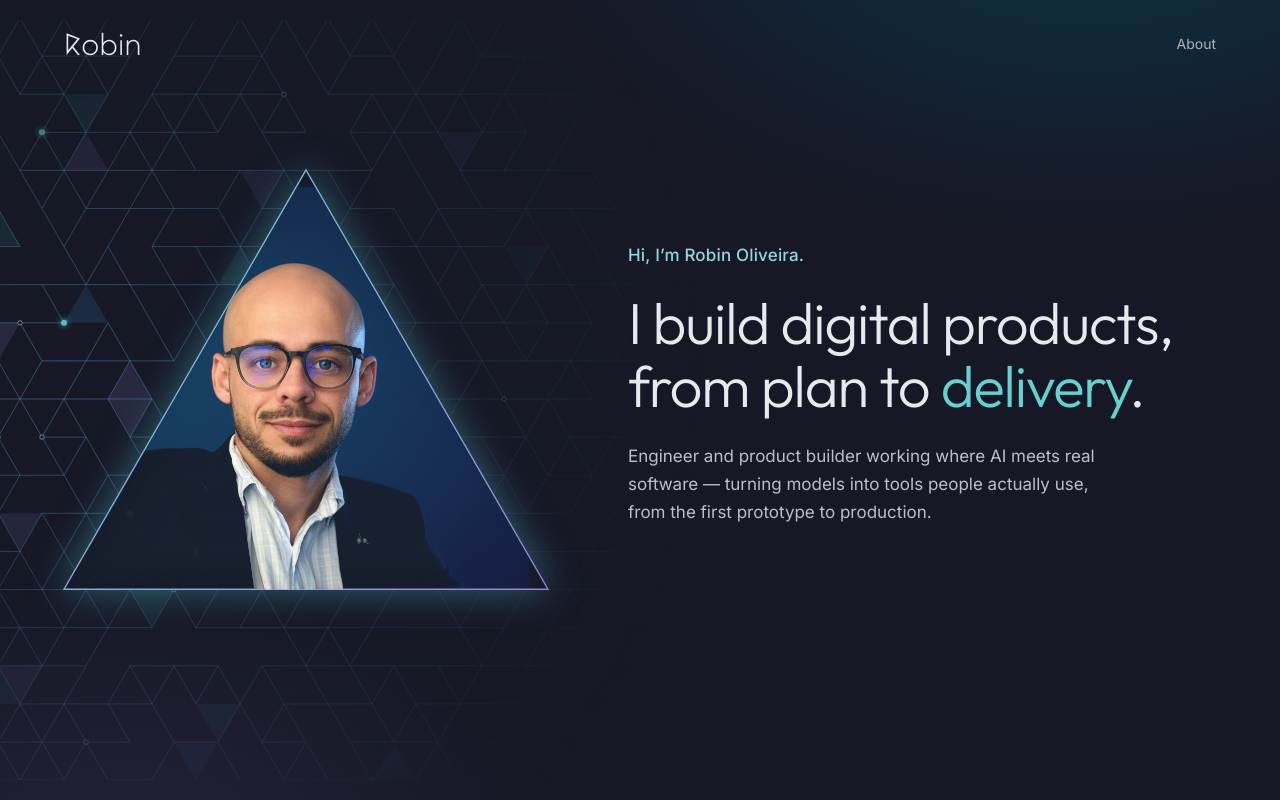
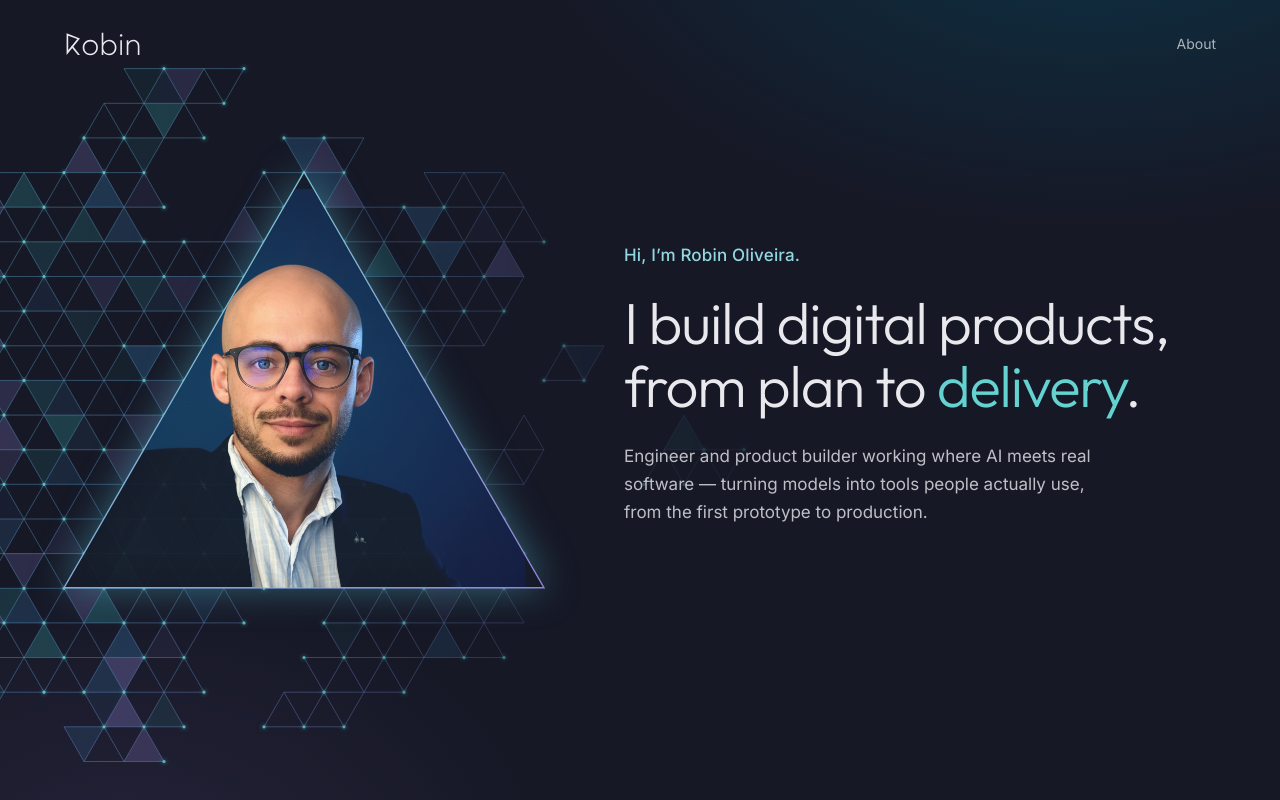
Before and after one commit to 7xrobin/robinPortfolio, a Next.js app: page / in a window 1280 px wide. Built offline with nearby package versions, Linux system fonts and the light colour scheme.

Commit message:
feat: refresh the hero to the 6a refined lattice
Frame 480 x 415.7, 12-cell triangle field with a horizontal fade; spec 0002 rewritten for that geometry.

```diff
--- a/app/globals.css
+++ b/app/globals.css
@@ -115,8 +115,8 @@
   --nav-h: 88px;
   --logo-h: 28px;
   --hero-gap: 40px 80px;
-  --img-flex: 0 1 484px;
-  --img-max: 484px;
+  --img-flex: 0 1 480px;
+  --img-max: 480px;
   --img-margin: 48px 0 88px;
   --text-flex: 1 1 420px;
   --text-pad: 64px 0 96px;
--- a/components/Hero.module.css
+++ b/components/Hero.module.css
@@ -26,18 +26,19 @@
 .hero-links a { color: color-mix(in srgb, var(--color-text) 72%, transparent); }
 .hero-links a:hover { color: var(--color-text); }
 
-/* The frame is equilateral (484 × 419.2 at full size). The shard field is
-   drawn in the design's 1280 × 760 space with the frame apex at (314, 150.4),
-   so it is placed in frame-relative units and scales with the frame. */
+/* The frame is equilateral (480 × 415.7 at full size, 12 lattice cells wide).
+   The shard field is drawn in the design's 1280 × 760 space with the frame
+   apex on a lattice node at (320, 138.6), so it is placed in frame-relative
+   units and scales with the frame. */
 .hero-img {
   flex: var(--img-flex); min-width: 0; max-width: var(--img-max);
   position: relative; z-index: 1; align-self: center; margin: var(--img-margin);
-  aspect-ratio: 484 / 419.2;
+  aspect-ratio: 480 / 415.7;
 }
 .hero-field {
   position: absolute; pointer-events: none; max-width: none;
-  left: calc(-314 / 484 * 100%); top: calc(-150.4 / 419.2 * 100%);
-  width: calc(1280 / 484 * 100%); height: calc(760 / 419.2 * 100%);
+  left: calc(-320 / 480 * 100%); top: calc(-138.6 / 415.7 * 100%);
+  width: calc(1280 / 480 * 100%); height: calc(760 / 415.7 * 100%);
 }
 .hero-frame {
   position: absolute; inset: 0; width: 100%; height: 100%; overflow: visible;
```
Also changed, not shown: public/triangle-grid.svg, 1 other file (tests, documents, lock files or other folders).
